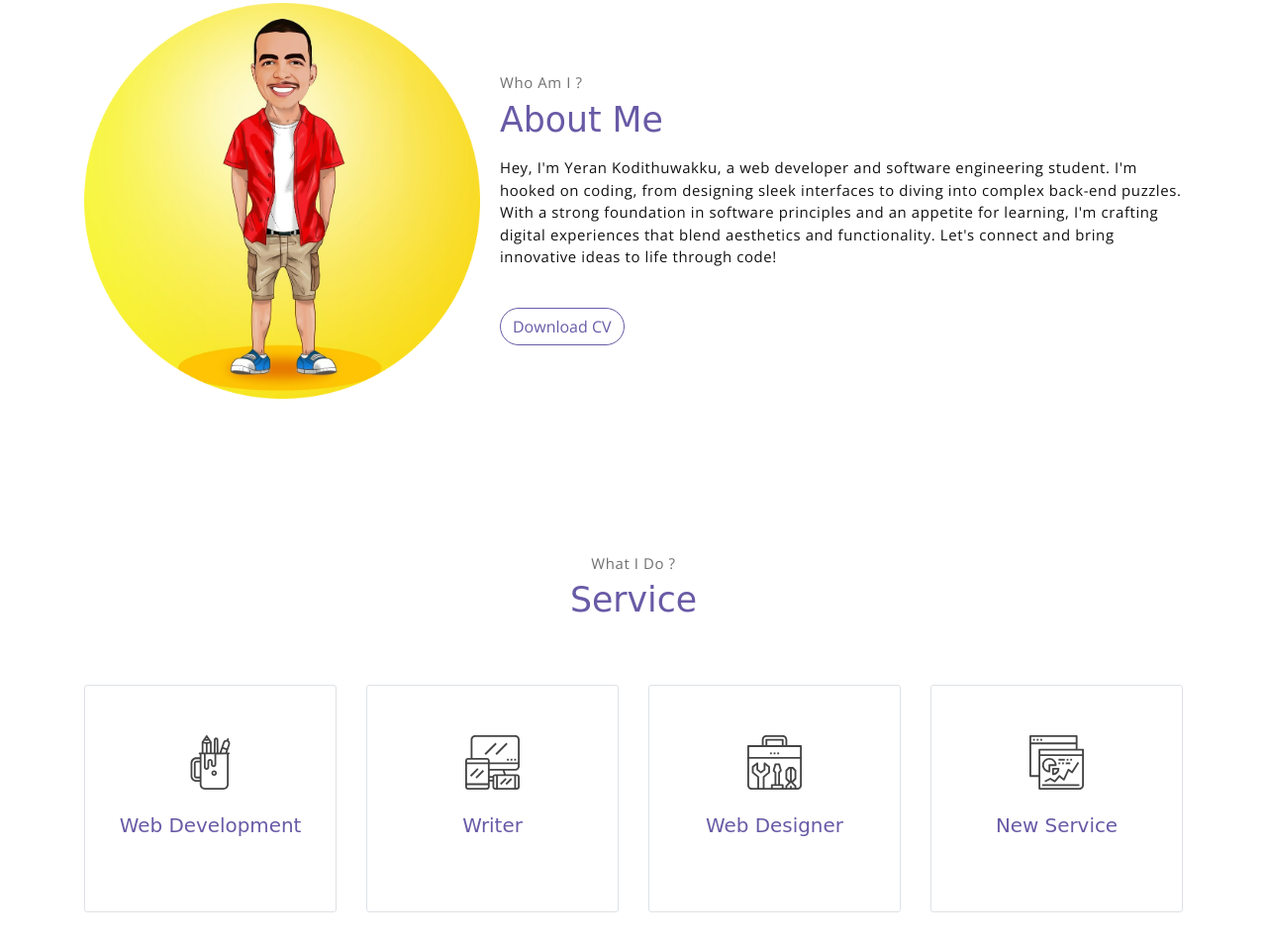
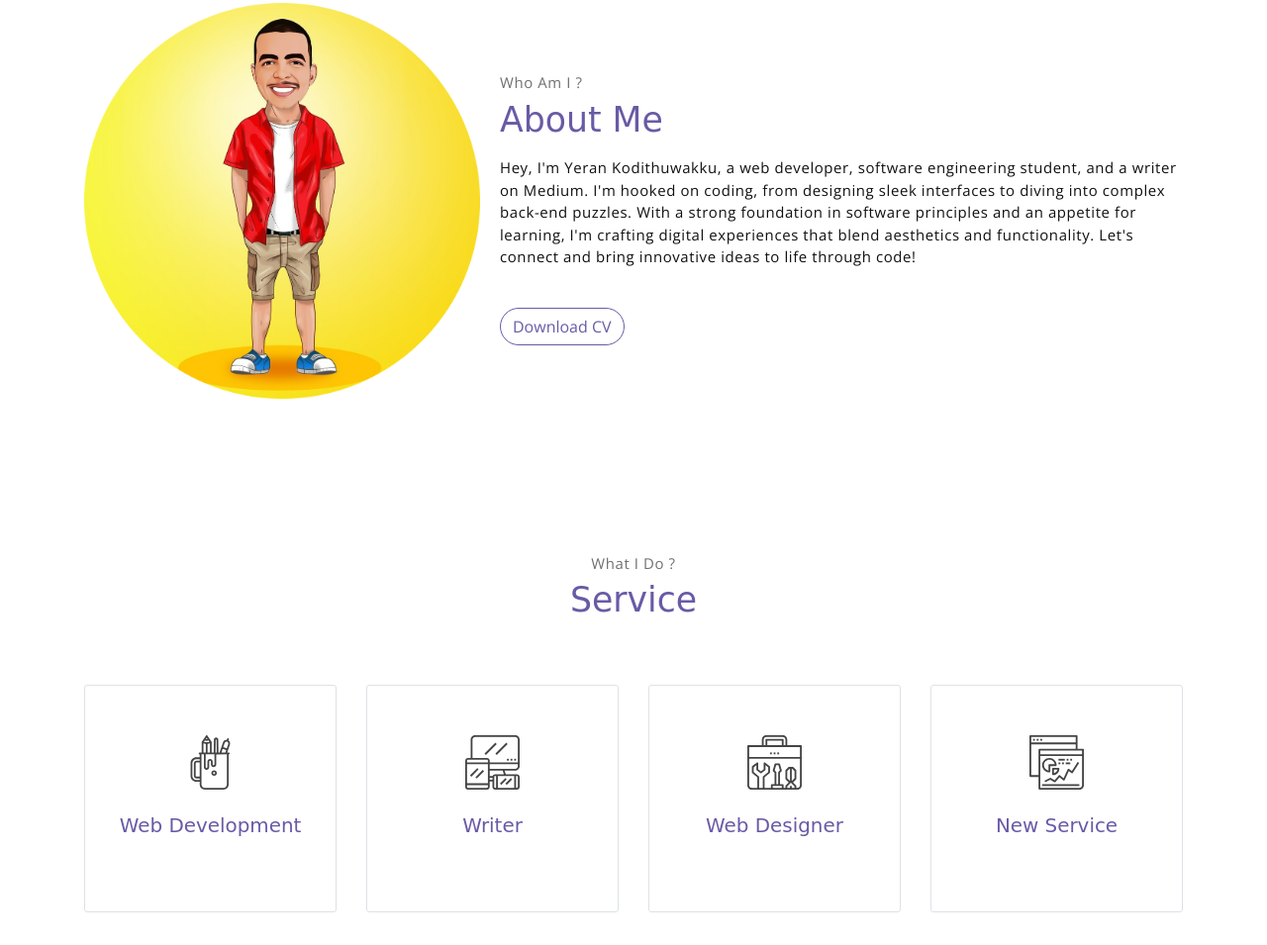
Before and after one commit to IT21440236/portfolio-website, a plain HTML site: page index.html in a window 1280 px wide. Shown: the part 797-1752 px from the top of the page at 99% size. Drawn offline with nearby package versions, Linux system fonts and the light colour scheme; a web font is replaced by a local one.

Commit message:
about me update

```diff
--- a/index.html
+++ b/index.html
@@ -77,7 +77,7 @@
                     <p class="section-subtitle">Who Am I ?</p>
                     <h2 class="section-title mb-3">About Me</h2>
                     <p>
-                        Hey, I'm Yeran Kodithuwakku, a web developer and software engineering student. I'm hooked on coding, from designing sleek interfaces to diving into complex back-end puzzles. With a strong foundation in software principles and an appetite for learning, I'm crafting digital experiences that blend aesthetics and functionality. Let's connect and bring innovative ideas to life through code!
+                        Hey, I'm Yeran Kodithuwakku, a web developer, software engineering student, and a writer on Medium. I'm hooked on coding, from designing sleek interfaces to diving into complex back-end puzzles. With a strong foundation in software principles and an appetite for learning, I'm crafting digital experiences that blend aesthetics and functionality. Let's connect and bring innovative ideas to life through code!
                     </p>
                     <a href="https://www.linkedin.com/in/yeran-kods/" class="btn-rounded btn btn-outline-primary mt-4">Download CV</a>
                     <!-- <button class="btn-rounded btn btn-outline-primary mt-4">Download CV</button> -->
```
